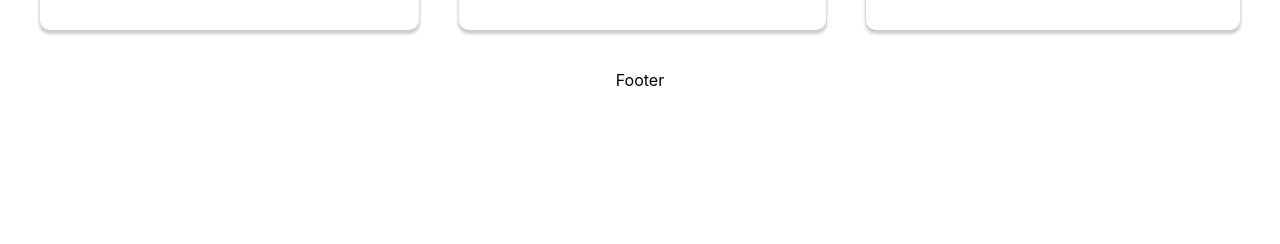
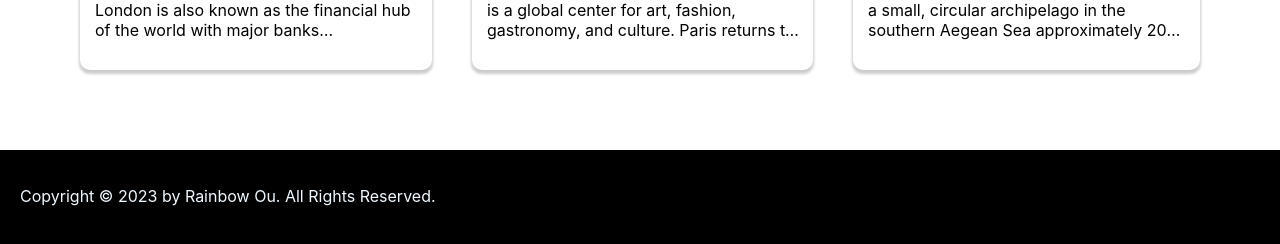
Before and after one commit to Rainbow2544/Mission_zero, a React (Create React App) app: page / in a window 1280 px wide. Shown: the part 1250-1494 px from the top of the page. Before the commit the page ends 1340 px from the top, so only its background shows below. Built offline with nearby package versions, Linux system fonts and the light colour scheme.

Commit message:
create a footer

```diff
--- /dev/null
+++ b/src/components/Footer.css
@@ -0,0 +1,11 @@
+.footer{
+    color: aliceblue;
+    width: 100%;
+    height:100px;
+    background-color: black;
+    text-align: left;
+}
+#copyright{
+    padding-top: 20px;
+    padding-left: 20px;
+}
--- a/src/components/Footer.jsx
+++ b/src/components/Footer.jsx
@@ -1,8 +1,14 @@
-import React from 'react'
+import React from 'react';
+import "./Footer.css";
 
 const Footer = () => {
   return (
-    <div>Footer</div>
+    <div className='footer'>
+      <div id="copyright">
+        <p>Copyright © 2023 by Rainbow Ou. All Rights Reserved.</p>
+      </div>
+
+    </div>
   )
 }
 
--- a/src/components/Listing.css
+++ b/src/components/Listing.css
@@ -1,7 +1,7 @@
 .listing{
     display: grid;
     grid-template-columns: auto auto auto;
-    padding: 20px;
+    padding: 60px;
  }
  @media (max-width: 1000px){
     .listing{
@@ -14,6 +14,6 @@
     .listing{
         display: grid;
         grid-template-columns: auto;
-        padding: 20px;
+        padding: 30px;
      }
  }
--- a/src/components/Listing.jsx
+++ b/src/components/Listing.jsx
@@ -1,11 +1,13 @@
-import React, { useState } from 'react';
+import React, { useEffect, useState } from 'react';
 import ListingItem from '../components/ListingItem';
 import data from "../data.json";
 import "./Listing.css";
 
 const Listing = () => {
     const [listingArr, setListingArr] = useState(data["listingArr"]);
-
+    useEffect(() =>{
+        setListingArr(data["listingArr"]);
+    });
   return (
     <div className='listing'>
         {listingArr.map((l) => {
--- a/src/components/ListingItem.jsx
+++ b/src/components/ListingItem.jsx
@@ -2,7 +2,6 @@ import React from 'react';
 import "./ListingItem.css"
 
 const ListingItem = ({listing}) => {
-
   return (
     <div
         key={listing.id}
@@ -12,7 +11,6 @@ const ListingItem = ({listing}) => {
         <img className="listingImg" src={listing.img} alt={listing.city}/>
         <p className='cityName'>{listing.city}, {listing.country}</p>
         <div className='des'>
-
             <p >{listing.des}</p>
         </div>
 
--- a/src/pages/Home.jsx
+++ b/src/pages/Home.jsx
@@ -18,11 +18,7 @@ const Home = () => {
               <SearchBar />
           </div>
         </div>
-
-
         <Listing/>
-
-
     </div>
   )
 }
```
